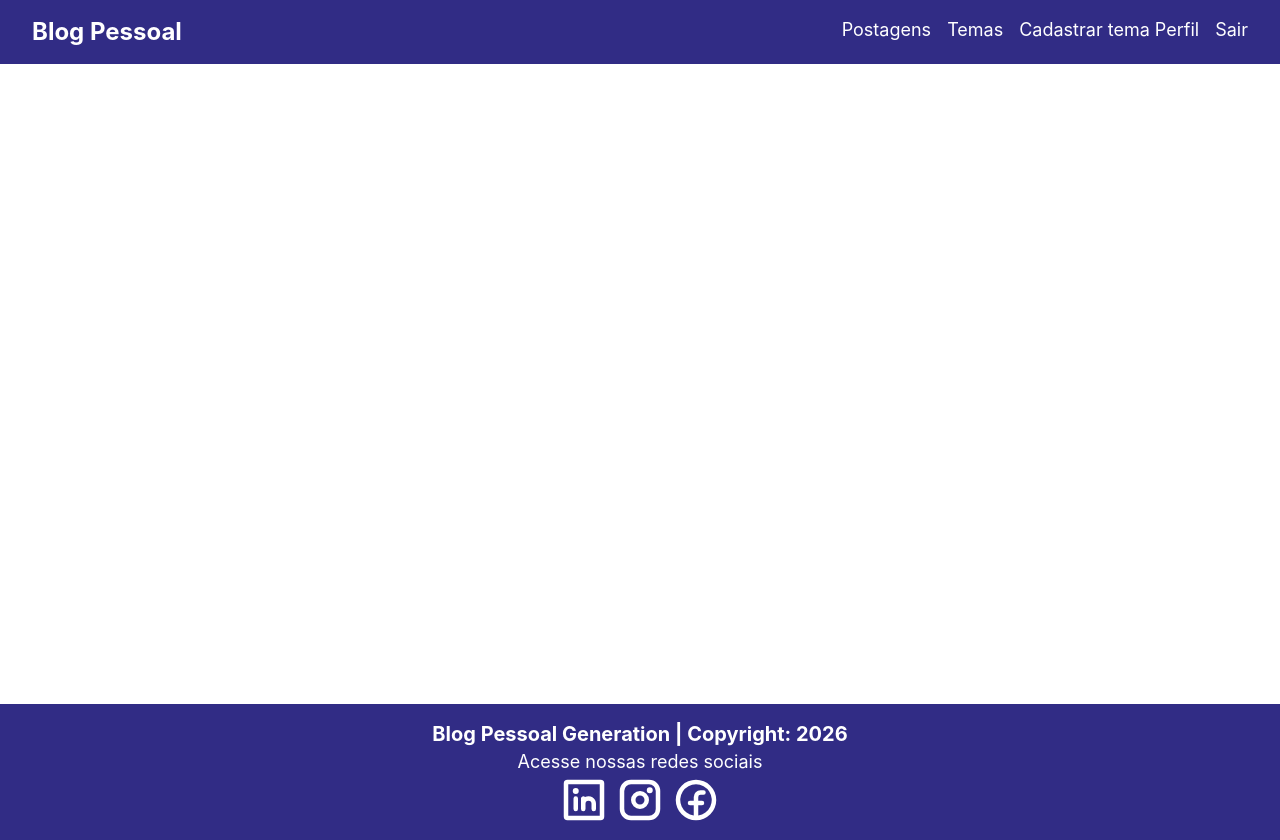
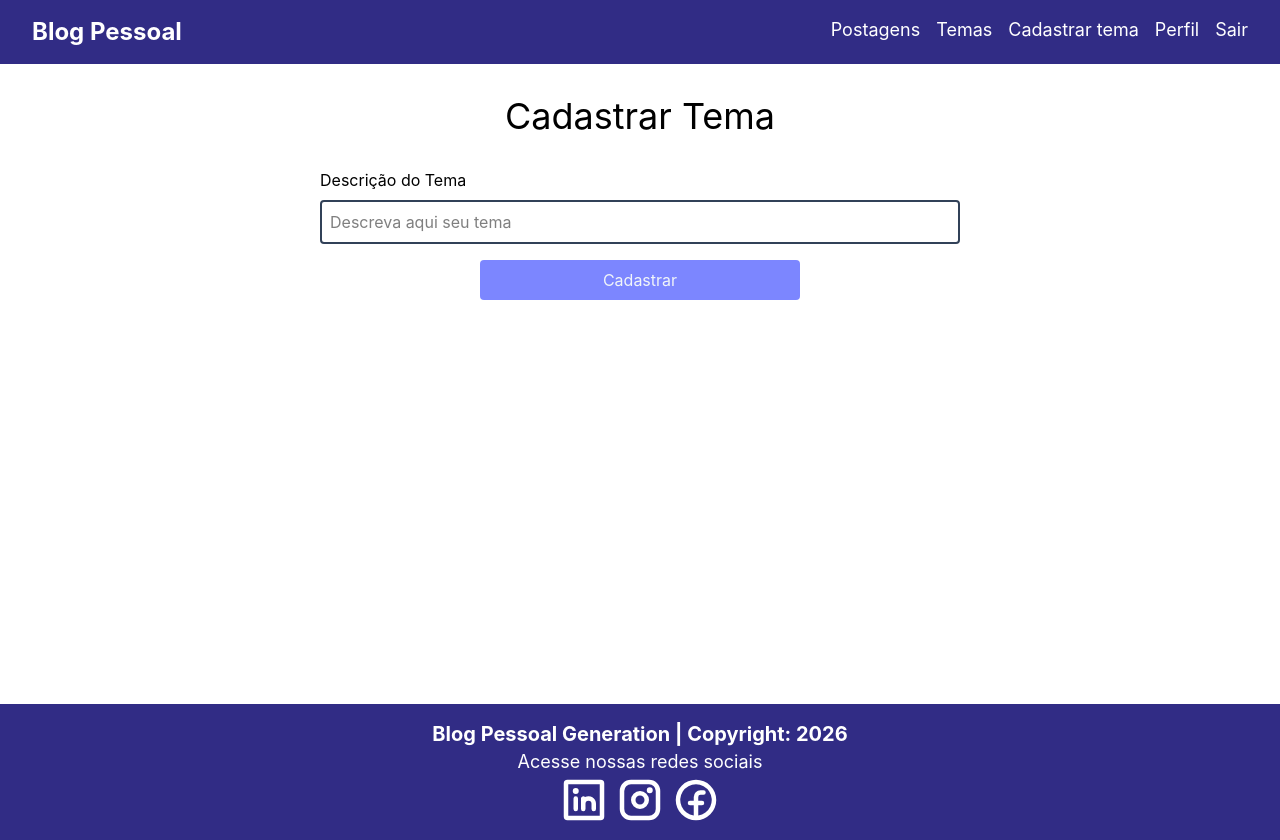
Before and after one commit to Renanferrcun/React, a React (Vite) app: page /cadastrartema in a window 1280 px wide. Built offline with nearby package versions, Linux system fonts and the light colour scheme.

Commit message:
estilização do componente FormTema

```diff
--- a/src/App.tsx
+++ b/src/App.tsx
@@ -1,11 +1,12 @@
 import { BrowserRouter, Route, Routes } from 'react-router-dom'
 import Footer from './components/footer/Footer'
 import Navbar from './components/navbar/Navbar'
+import FormTema from './components/tema/formtema/FormTema'
+import ListaTemas from './components/tema/listatemas/ListaTemas'
 import { AuthProvider } from './contexts/AuthContext'
 import Cadastro from './pages/cadastro/Cadastro'
 import Home from './pages/home/Home'
 import Login from './pages/login/Login'
-import ListaTemas from './components/tema/listatemas/ListaTemas'
 
 function App() {
   return (
@@ -19,6 +20,8 @@
               <Route path="/home" element={<Home />} />
               <Route path="/cadastro" element={<Cadastro />} />
               <Route path="/temas" element={<ListaTemas />} />
+              <Route path="/cadastrartema" element={<FormTema />} />
+              <Route path="/editartema/:id" element={<FormTema />} />
             </Routes>
           </div>
           <Footer />
--- a/src/components/navbar/Navbar.tsx
+++ b/src/components/navbar/Navbar.tsx
@@ -26,7 +26,7 @@
                     <div className='flex gap-4'>
                         Postagens
                         <Link to='/temas' className='hover:underline'>Temas</Link>
-                        Cadastrar tema
+                        <Link to='/cadastrartema' className='hover:underline'>Cadastrar tema</Link>
                         Perfil
                         <Link to='' onClick={logout} className='hover:underline'>Sair</Link>
                     </div>
--- /dev/null
+++ b/src/components/tema/formtema/FormTema.tsx
@@ -0,0 +1,29 @@
+function FormTema() {
+    return (
+        <div className="container flex flex-col items-center justify-center mx-auto">
+            <h1 className="text-4xl text-center my-8">
+                Cadastrar Tema
+            </h1>
+
+            <form className="w-1/2 flex flex-col gap-4" >
+                <div className="flex flex-col gap-2">
+                    <label htmlFor="descricao">Descrição do Tema</label>
+                    <input
+                        type="text"
+                        placeholder="Descreva aqui seu tema"
+                        name='descricao'
+                        className="border-2 border-slate-700 rounded p-2"
+                    />
+                </div>
+                <button
+                    className="rounded text-slate-100 bg-indigo-400
+                               hover:bg-indigo-800 w-1/2 py-2 mx-auto flex justify-center"
+                    type="submit">
+                    Cadastrar
+                </button>
+            </form>
+        </div>
+    );
+}
+
+export default FormTema;
```
